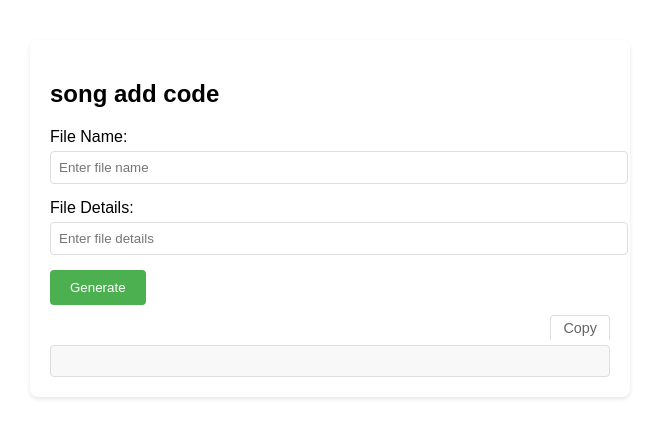
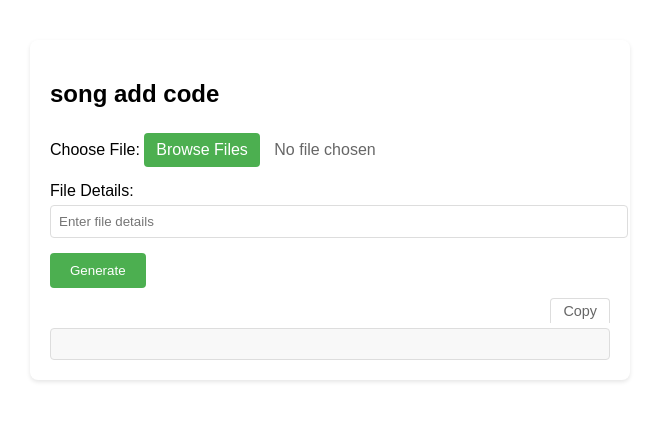
Before and after one commit to atsuperman/generate, a plain HTML site: page index.html in a window 1280 px wide. Shown: the whole page, without its empty margins (310-969 px from the left). Drawn offline with Linux system fonts and the light colour scheme.

Commit message:
Update index.html

```diff
--- a/index.html
+++ b/index.html
@@ -1,9 +1,9 @@
-<!DOCTYPE html>
+ <!DOCTYPE html>
 <html lang="en">
 <head>
     <meta charset="UTF-8">
     <meta name="viewport" content="width=device-width, initial-scale=1.0">
-    <title>audioFiles.js</title>
+    <title>details generate</title>
     <style>
         body {
             font-family: Arial, sans-serif;
@@ -75,14 +75,32 @@
             border-radius: 8px;
             box-shadow: 0 2px 4px rgba(0,0,0,0.1);
         }
+        .custom-file-upload {
+            background-color: #4CAF50;
+            color: white;
+            padding: 8px 12px;
+            border: none;
+            border-radius: 4px;
+            cursor: pointer;
+            display: inline-block;
+            margin-top: 5px;
+        }
+        #selectedFileName {
+            margin-left: 10px;
+            color: #666;
+        }
     </style>
 </head>
 <body>
     <div class="container">
         <h2>song add code</h2>
         <div class="input-group">
-            <label for="filename">File Name:</label>
-            <input type="text" id="filename" placeholder="Enter file name">
+            <label>Choose File:</label>
+            <label for="fileInput" class="custom-file-upload">
+                Browse Files
+            </label>
+            <input type="file" id="fileInput" style="display: none;" onchange="updateFileName()">
+            <span id="selectedFileName">No file chosen</span>
         </div>
 
         <div class="input-group">
@@ -101,8 +119,20 @@
     </div>
 
     <script>
+        function updateFileName() {
+            const fileInput = document.getElementById('fileInput');
+            const fileNameSpan = document.getElementById('selectedFileName');
+            fileNameSpan.textContent = fileInput.files[0] ? fileInput.files[0].name : 'No file chosen';
+        }
+
         function generateCode() {
-            const fileName = document.getElementById('filename').value.trim();
+            const fileInput = document.getElementById('fileInput');
+            if (!fileInput.files[0]) {
+                alert('Please select a file first');
+                return;
+            }
+
+            const fileName = fileInput.files[0].name;
             const fileDetails = document.getElementById('details').value.trim();
 
             const result = `{ file: "${fileName}", details: "${fileDetails}" },`;
```
